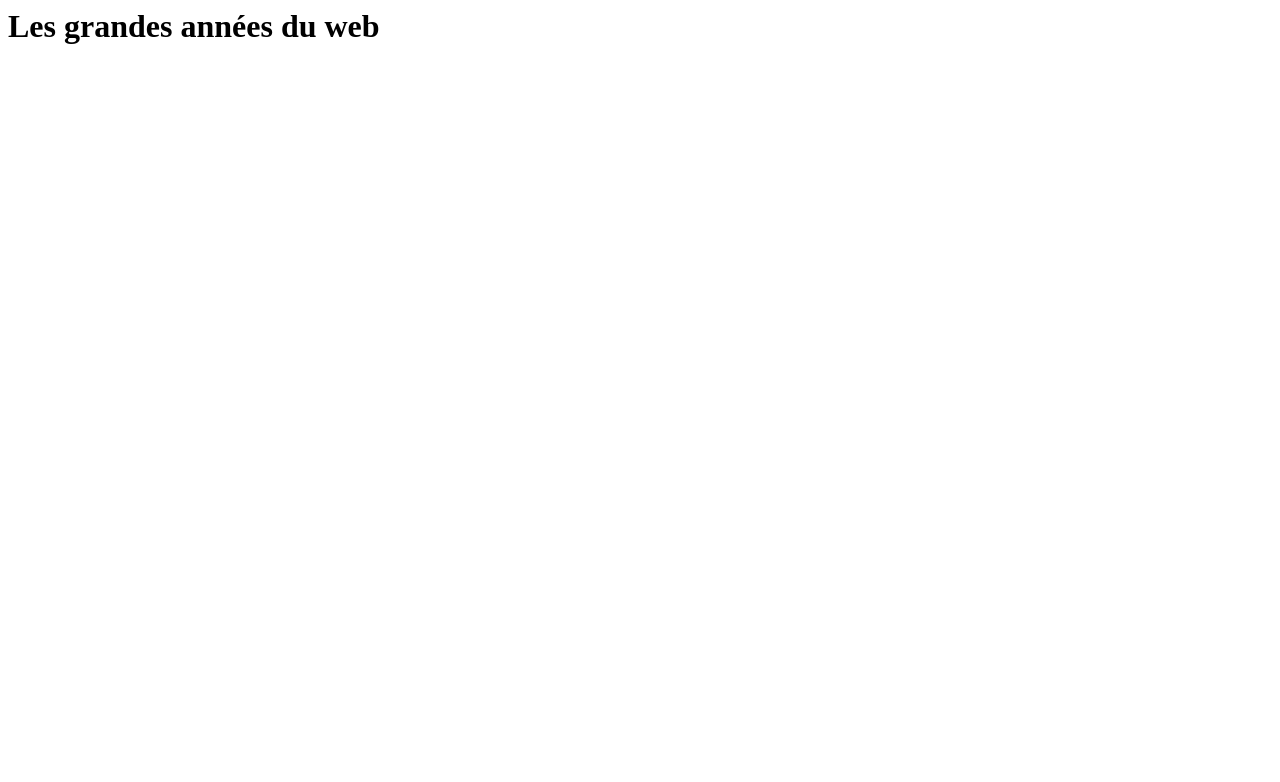
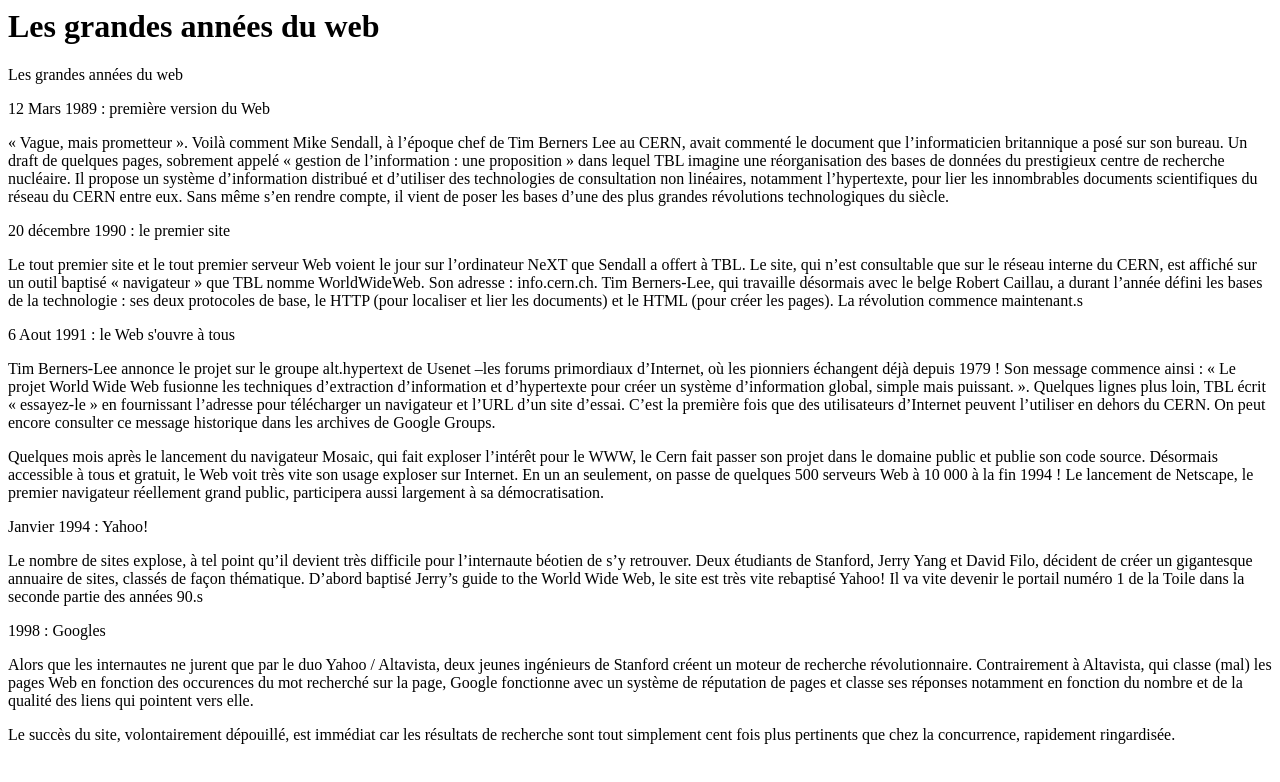
Before and after one commit to gibs33150/SiteGuillame, a plain HTML site: page index.html in a window 1280 px wide. Drawn offline with Linux system fonts and the light colour scheme.

Commit message:
Update index.html

```diff
--- a/index.html
+++ b/index.html
@@ -17,6 +17,47 @@
 
     <body>
         <h1>Les grandes années du web</h1>
+
+        <p>Les grandes années du web</p>
+
+        <p>12 Mars 1989 : première version du Web</p>
+
+        <p>
+            « Vague, mais prometteur ». Voilà comment Mike Sendall, à l’époque chef de Tim Berners Lee au CERN, avait commenté le document que l’informaticien britannique a posé sur son bureau. Un draft de quelques pages, sobrement appelé « gestion de l’information : une proposition » dans lequel TBL imagine une réorganisation des bases de données du prestigieux centre de recherche nucléaire. Il propose un système d’information distribué et d’utiliser des technologies de consultation non linéaires, notamment l’hypertexte, pour lier les innombrables documents scientifiques du réseau du CERN entre eux. Sans même s’en rendre compte, il vient de poser les bases d’une des plus grandes révolutions technologiques du siècle.
+        </p>
+
+        <p>20 décembre 1990 : le premier site</p>
+
+        <p>
+            Le tout premier site et le tout premier serveur Web voient le jour sur l’ordinateur NeXT que Sendall a offert à TBL. Le site, qui n’est consultable que sur le réseau interne du CERN, est affiché sur un outil baptisé « navigateur » que TBL nomme WorldWideWeb. Son adresse : info.cern.ch. Tim Berners-Lee, qui travaille désormais avec le belge Robert Caillau, a durant l’année défini les bases de la technologie : ses deux protocoles de base, le HTTP (pour localiser et lier les documents) et le HTML (pour créer les pages). La révolution commence maintenant.s
+        </p>
+
+        <p>6 Aout 1991 : le Web s'ouvre à tous</p>
+
+        <p>
+            Tim Berners-Lee annonce le projet sur le groupe alt.hypertext de Usenet –les forums primordiaux d’Internet, où les pionniers échangent déjà depuis 1979 ! Son message commence ainsi : « Le projet World Wide Web fusionne les techniques d’extraction d’information et d’hypertexte pour créer un système d’information global, simple mais puissant. ». Quelques lignes plus loin, TBL écrit « essayez-le » en fournissant l’adresse pour télécharger un navigateur et l’URL d’un site d’essai.  C’est la première fois que des utilisateurs d’Internet peuvent l’utiliser en dehors du CERN. On peut encore consulter ce message historique dans les archives de Google Groups.
+        </p>
+
+        <p>
+            Quelques mois après le lancement du navigateur Mosaic, qui fait exploser l’intérêt pour le WWW, le Cern fait passer son projet dans le domaine public et publie son code source. Désormais accessible à tous et gratuit, le Web voit très vite son usage exploser sur Internet. En un an seulement, on passe de quelques 500 serveurs Web à 10 000 à la fin 1994 ! Le lancement de Netscape, le premier navigateur réellement grand public, participera aussi largement à sa démocratisation.
+        </p>
+
+        <p>Janvier 1994 : Yahoo!</p>
+
+        <p>
+            Le nombre de sites explose, à tel point qu’il devient très difficile pour l’internaute béotien de s’y retrouver. Deux étudiants de Stanford, Jerry Yang et David Filo, décident de créer un gigantesque annuaire de sites, classés de façon thématique. D’abord baptisé Jerry’s guide to the World Wide Web, le site est très vite rebaptisé Yahoo! Il va vite devenir le portail numéro 1 de la Toile dans la seconde partie des années 90.s
+        </p>
+
+        <p>1998 : Googles</p>
+
+        <p>
+            Alors que les internautes ne jurent que par le duo Yahoo / Altavista, deux jeunes ingénieurs de Stanford créent un moteur de recherche révolutionnaire. Contrairement à Altavista, qui classe (mal) les pages Web en fonction des occurences du mot recherché sur la page, Google fonctionne avec un système de réputation de pages et classe ses réponses notamment en fonction du nombre et de la qualité des liens qui pointent vers elle.
+        </p>
+
+        <p>
+            Le succès du site, volontairement dépouillé, est immédiat car les résultats de recherche sont tout simplement cent fois plus pertinents que chez la concurrence, rapidement ringardisée.
+        </p>
+
     </body>
 
 </html>
```
